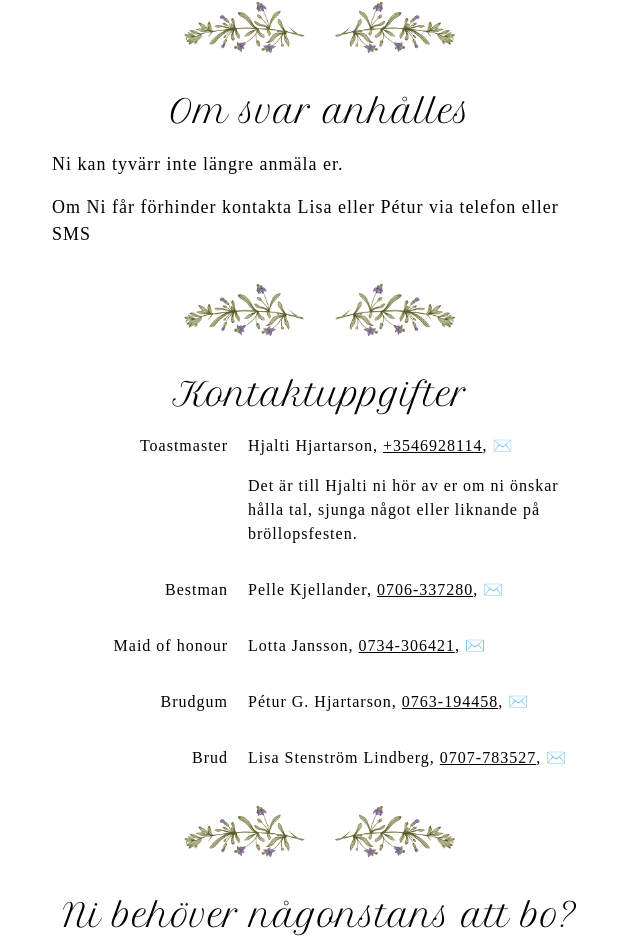
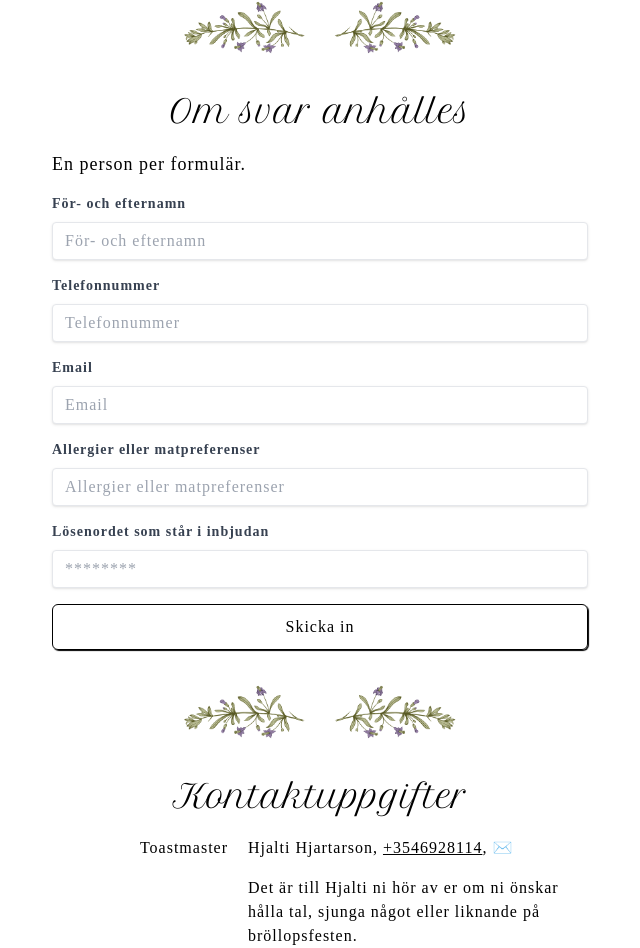
Before and after one commit to peturh/lt-wedding, a SvelteKit app: page / in a window 1280 px wide. Shown: the part 1159-2107 px from the top of the page, without its empty margins (320-960 px from the left). Built offline with nearby package versions, Linux system fonts and the light colour scheme; a web font is replaced by a local one.

Commit message:
fix: removed deadline

```diff
--- a/src/lib/components/OSA.svelte
+++ b/src/lib/components/OSA.svelte
@@ -5,16 +5,21 @@
 	import dayjs from 'dayjs';
 	import type { ActionData } from '../../routes/$types';
 	export let form: ActionData;
-	const now = dayjs();
-	const secondOfMarch = dayjs('2024-03-02');
-	export let openRSVP = now.diff(secondOfMarch) < 0 ? true : false;
+
+	// RSVP deadline - set to null to keep form open, or use format 'YYYY-MM-DD'
+	const RSVP_DEADLINE: string | null = null; // e.g. '2025-03-01'
+
+	const deadline = RSVP_DEADLINE ? dayjs(RSVP_DEADLINE) : null;
+	const isOpen = !deadline || dayjs().isBefore(deadline);
 </script>
 
 <h2 id="osa">Om svar anhålles</h2>
 
-{#if openRSVP}
+{#if isOpen}
 	<section>
-		<p>O.s.a senast första mars 2024.</p>
+		{#if deadline}
+			<p>O.s.a senast {deadline.format('D MMMM YYYY')}.</p>
+		{/if}
 		<p>En person per formulär.</p>
 
 		<form method="post" use:enhance>
--- a/src/lib/sheets.ts
+++ b/src/lib/sheets.ts
@@ -1,5 +1,5 @@
+import { env } from '$env/dynamic/private';
 import { google } from 'googleapis';
-import { env } from '$env/dynamic/private';
 
 const auth = new google.auth.GoogleAuth({
     credentials: {
--- a/src/routes/+page.server.ts
+++ b/src/routes/+page.server.ts
@@ -1,5 +1,5 @@
+import { env } from '$env/dynamic/private';
 import { addGuest } from '$lib/sheets';
-import { env } from '$env/dynamic/private';
 
 import type { Actions } from './$types';
 
```
Lines whose indentation alone changed are shown as unchanged.
